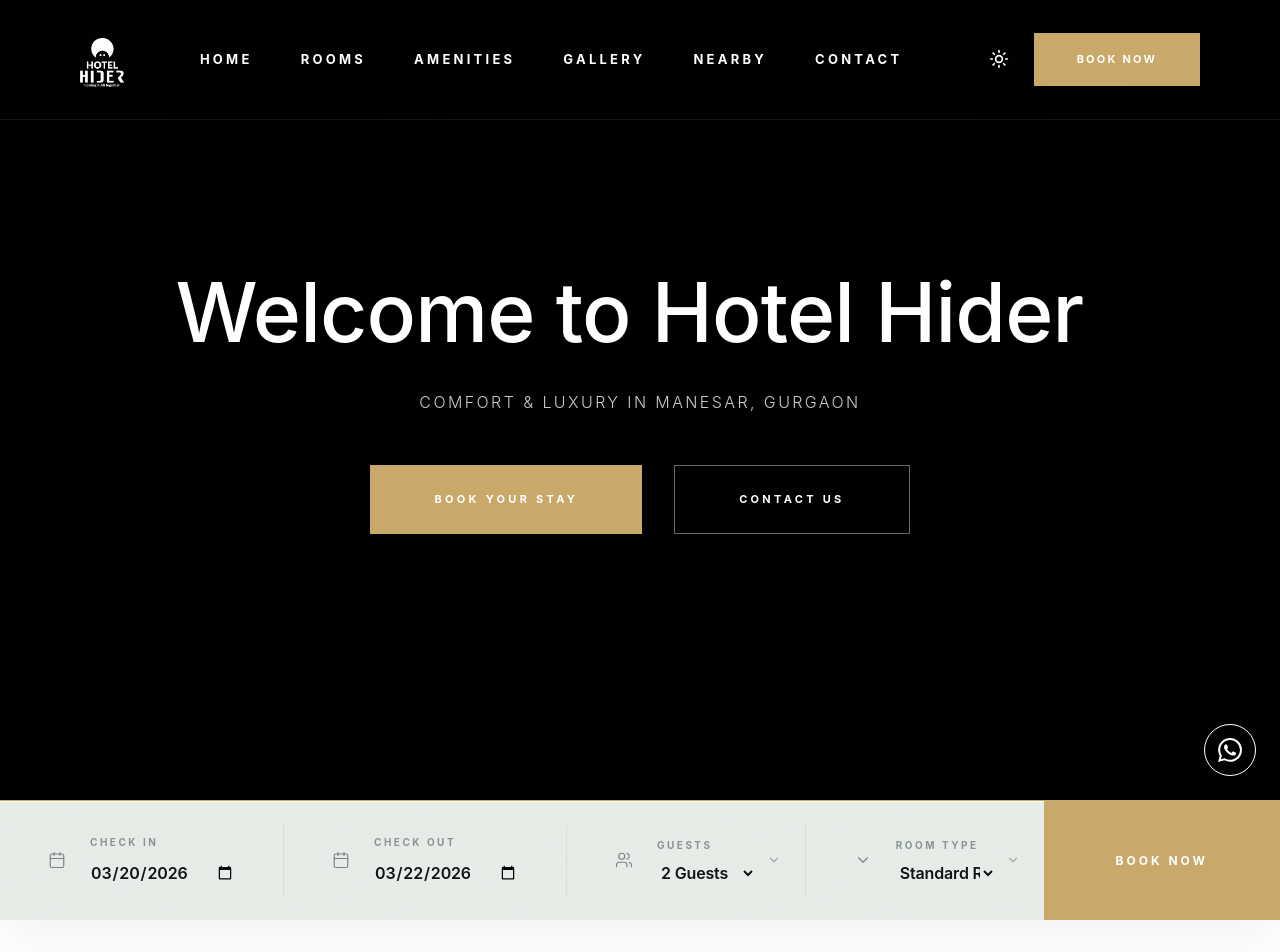
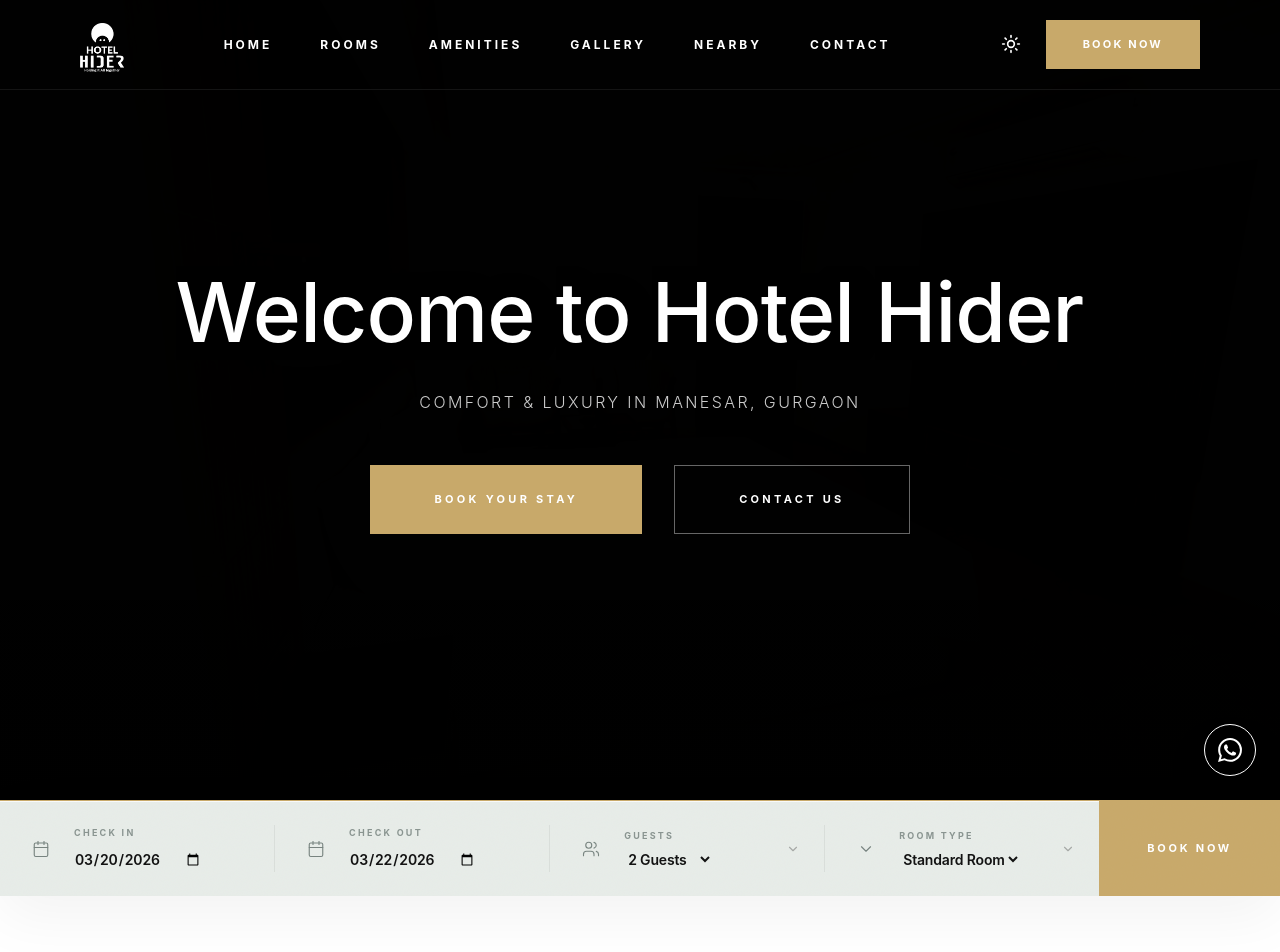
Before and after one commit to gohypedevelopers-stack/Hider, a Next.js app: page / in a window 1280 px wide. Shown: the top 952 px of the page. Built offline with nearby package versions, Linux system fonts and the light colour scheme.

Commit message:
feat: establish global styling with theme tokens and introduce core UI components including Navbar, BookingBar, BookingForm, and Gallery.

```diff
--- a/src/app/components/BookingBar.module.css
+++ b/src/app/components/BookingBar.module.css
@@ -34,7 +34,7 @@
     flex: 1;
     display: flex;
     align-items: center;
-    padding: 32px 48px;
+    padding: 24px 32px;
     cursor: pointer;
     transition: all 0.4s ease;
     position: relative;
@@ -57,19 +57,19 @@
 }
 
 .label {
-    font-size: 10px;
+    font-size: 9px;
     font-weight: 700;
     text-transform: uppercase;
     letter-spacing: 0.25em;
     color: var(--brand-forest);
-    margin-bottom: 8px;
+    margin-bottom: 6px;
     opacity: 0.5;
 }
 
 .input, .select {
     border: none;
     background: transparent;
-    font-size: 16px;
+    font-size: 14px;
     font-weight: 600;
     color: var(--brand-charcoal);
     outline: none;
@@ -95,10 +95,10 @@
     background: var(--brand-gold);
     color: #FFFFFF;
     border: none;
-    padding: 0 72px;
+    padding: 0 48px;
     font-weight: 700;
     text-transform: uppercase;
-    font-size: 12px;
+    font-size: 11px;
     letter-spacing: 0.25em;
     cursor: pointer;
     transition: all 0.5s cubic-bezier(0.22, 1, 0.36, 1);
--- a/src/app/components/BookingForm.module.css
+++ b/src/app/components/BookingForm.module.css
@@ -21,11 +21,11 @@
 }
 
 .formContainer {
-    max-width: 1000px;
+    max-width: 800px;
     margin: 0 auto;
     background: var(--card-bg);
-    padding: 80px;
-    border-radius: 32px;
+    padding: 48px;
+    border-radius: 28px;
     box-shadow: 0 30px 60px rgba(0, 0, 0, 0.08); /* Deeper luxury shadow */
     border: 1px solid var(--app-border);
 }
@@ -33,7 +33,7 @@
 .formGrid {
     display: grid;
     grid-template-columns: repeat(2, 1fr);
-    gap: 48px;
+    gap: 32px;
 }
 
 .fullWidth {
@@ -42,21 +42,21 @@
 
 .label {
     display: block;
-    font-size: 10px;
+    font-size: 9px;
     font-weight: 700;
     text-transform: uppercase;
     letter-spacing: 0.2em;
     color: var(--brand-gold);
-    margin-bottom: 16px;
+    margin-bottom: 12px;
 }
 
 .input, .select, .textarea {
     width: 100%;
     background: rgba(128, 128, 128, 0.04); /* Soft premium field background */
     border: 1px solid var(--app-border);
-    border-radius: 16px;
-    padding: 18px 24px;
-    font-size: 15px;
+    border-radius: 12px;
+    padding: 14px 20px;
+    font-size: 13px;
     font-weight: 500;
     color: var(--app-text);
     outline: none;
@@ -67,7 +67,7 @@
 .input::placeholder,
 .textarea::placeholder {
     color: rgba(128, 128, 128, 0.3);
-    font-size: 14px;
+    font-size: 12px;
     letter-spacing: 0.1em;
 }
 
@@ -78,19 +78,19 @@
 }
 
 .textarea {
-    height: 120px;
+    height: 100px;
     resize: none;
 }
 
 .actions {
-    margin-top: 64px;
+    margin-top: 48px;
     display: flex;
-    gap: 32px;
+    gap: 24px;
 }
 
 .submitBtn {
     flex: 1;
-    padding: 24px;
+    padding: 18px 32px;
     background: var(--brand-charcoal);
     color: #FFFFFF;
     font-weight: 700;
@@ -113,8 +113,8 @@
     display: flex;
     align-items: center;
     justify-content: center;
-    gap: 12px;
-    padding: 24px 48px;
+    gap: 10px;
+    padding: 18px 36px;
     border: 1px solid var(--app-border);
     color: var(--app-text);
     font-weight: 700;
@@ -134,10 +134,10 @@
 
 @media (max-width: 1024px) {
     .formContainer {
-        padding: 60px 40px;
+        padding: 40px 32px;
     }
     .formGrid {
-        gap: 48px;
+        gap: 32px;
     }
 }
 
--- a/src/app/components/Gallery.module.css
+++ b/src/app/components/Gallery.module.css
@@ -43,12 +43,19 @@
     position: relative;
     overflow: hidden;
     cursor: pointer;
+    margin-bottom: 24px;
+    border-radius: 20px;
+    box-shadow: var(--card-shadow);
+    border: 1px solid var(--app-border);
+    break-inside: avoid;
+    transform: translateZ(0); /* Fixes Safari rounded corner bug during scale */
 }
 
 .image {
     width: 100%;
     height: auto;
     object-fit: cover;
+    display: block;
     transition: transform 1.2s cubic-bezier(0.22, 1, 0.36, 1);
 }
 
--- a/src/app/components/Gallery.tsx
+++ b/src/app/components/Gallery.tsx
@@ -22,9 +22,7 @@
                     <h2>Gallery</h2>
                     <p>A glimpse into the refined aesthetics and serene atmosphere of Hotel Hider.</p>
                 </motion.div>
-            </div>
 
-            <div className="w-full max-w-[1800px] mx-auto px-4 md:px-8 xl:px-12 2xl:px-16">
                 <div className={styles.grid}>
                     {siteConfig.images.gallery.map((src, index) => (
                         <motion.div
@@ -40,7 +38,6 @@
                         </motion.div>
                     ))}
                 </div>
-            </div>
 
             <AnimatePresence>
                     {selectedImage && (
@@ -61,6 +58,7 @@
                         </motion.div>
                     )}
                 </AnimatePresence>
+            </div>
         </section>
     );
 }
--- a/src/app/components/Navbar.module.css
+++ b/src/app/components/Navbar.module.css
@@ -3,7 +3,7 @@
     top: 0;
     left: 0;
     width: 100%;
-    height: 120px;
+    height: 90px;
     z-index: 1000;
     transition: all 0.6s cubic-bezier(0.22, 1, 0.36, 1);
     display: flex;
@@ -15,7 +15,7 @@
     backdrop-filter: var(--glass-blur);
     -webkit-backdrop-filter: var(--glass-blur);
     border-bottom: 1px solid var(--app-border);
-    height: 90px;
+    height: 70px;
     box-shadow: 0 10px 40px rgba(0, 0, 0, 0.08);
 }
 
@@ -67,7 +67,7 @@
 
 .link {
     font-family: var(--font-body);
-    font-size: 13px;
+    font-size: 12px;
     font-weight: 700;
     text-transform: uppercase;
     letter-spacing: 0.25em;
@@ -108,7 +108,7 @@
 .bookBtn {
     background: var(--brand-gold);
     color: #FFFFFF;
-    padding: 16px 42px;
+    padding: 14px 36px;
     font-weight: 700;
     text-transform: uppercase;
     font-size: 11px;
@@ -227,7 +227,7 @@
 
     .mobileLink {
         font-family: var(--font-body);
-        font-size: 14px;
+        font-size: 12px;
         font-weight: 700;
         text-transform: uppercase;
         letter-spacing: 0.3em;
@@ -242,14 +242,12 @@
 
     .mobileBookBtn {
         margin-top: 16px;
-        width: 100%;
-        max-width: 320px;
         background: var(--brand-gold);
         color: #FFFFFF;
-        padding: 20px 0;
+        padding: 14px 36px;
         font-weight: 700;
         text-transform: uppercase;
-        font-size: 13px;
+        font-size: 11px;
         letter-spacing: 0.3em;
         border: 1px solid var(--brand-gold);
         transition: all 0.5s cubic-bezier(0.22, 1, 0.36, 1);
--- a/src/app/globals.css
+++ b/src/app/globals.css
@@ -135,23 +135,7 @@
   color: #FFFFFF;
 }
 
-/* Custom Scrollbar */
-::-webkit-scrollbar {
-  width: 6px;
-}
-
-::-webkit-scrollbar-track {
-  background: var(--app-bg);
-}
-
-::-webkit-scrollbar-thumb {
-  background: var(--app-border);
-  border-radius: 10px;
-}
-
-::-webkit-scrollbar-thumb:hover {
-  background: var(--brand-gold);
-}
+/* Native scrollbars will be used instead of custom webkit ones to prevent layout shifting and solid tracks on dark blocks */
 
 body {
   font-family: var(--font-body);
```
